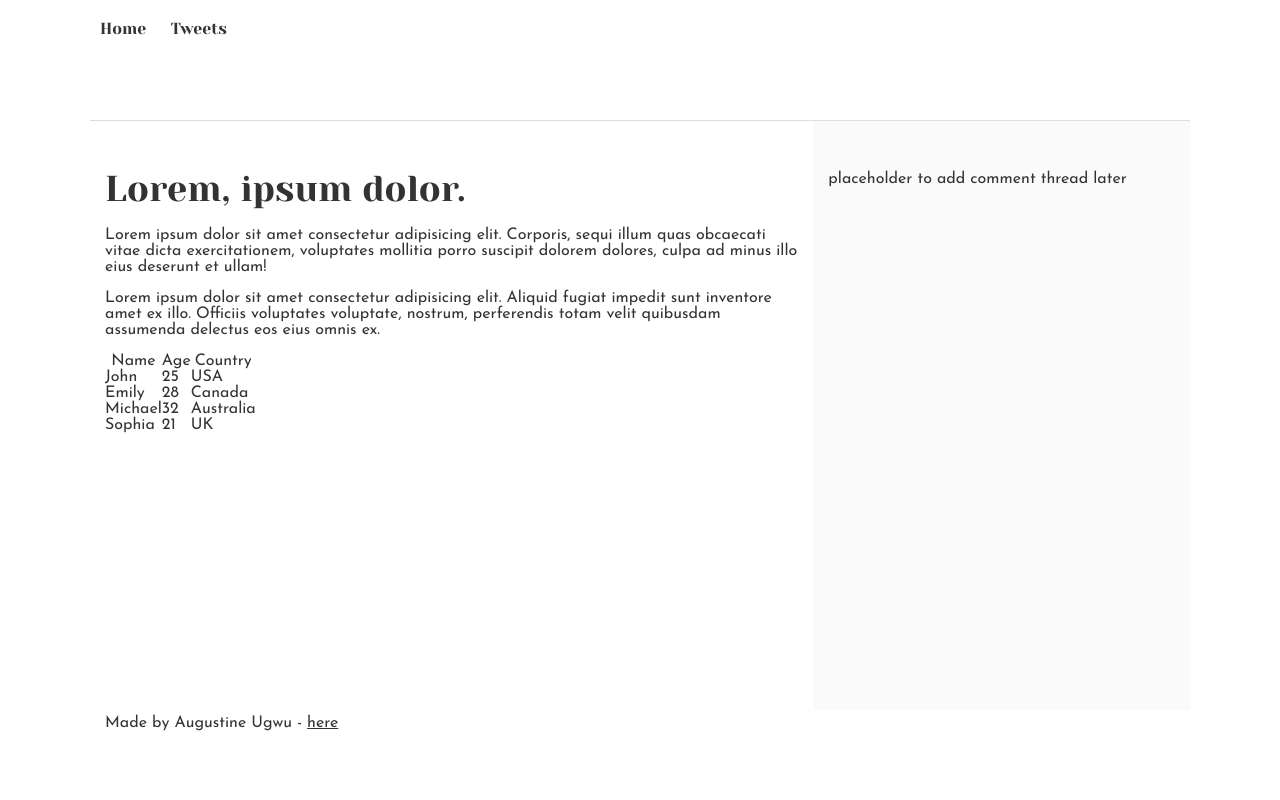
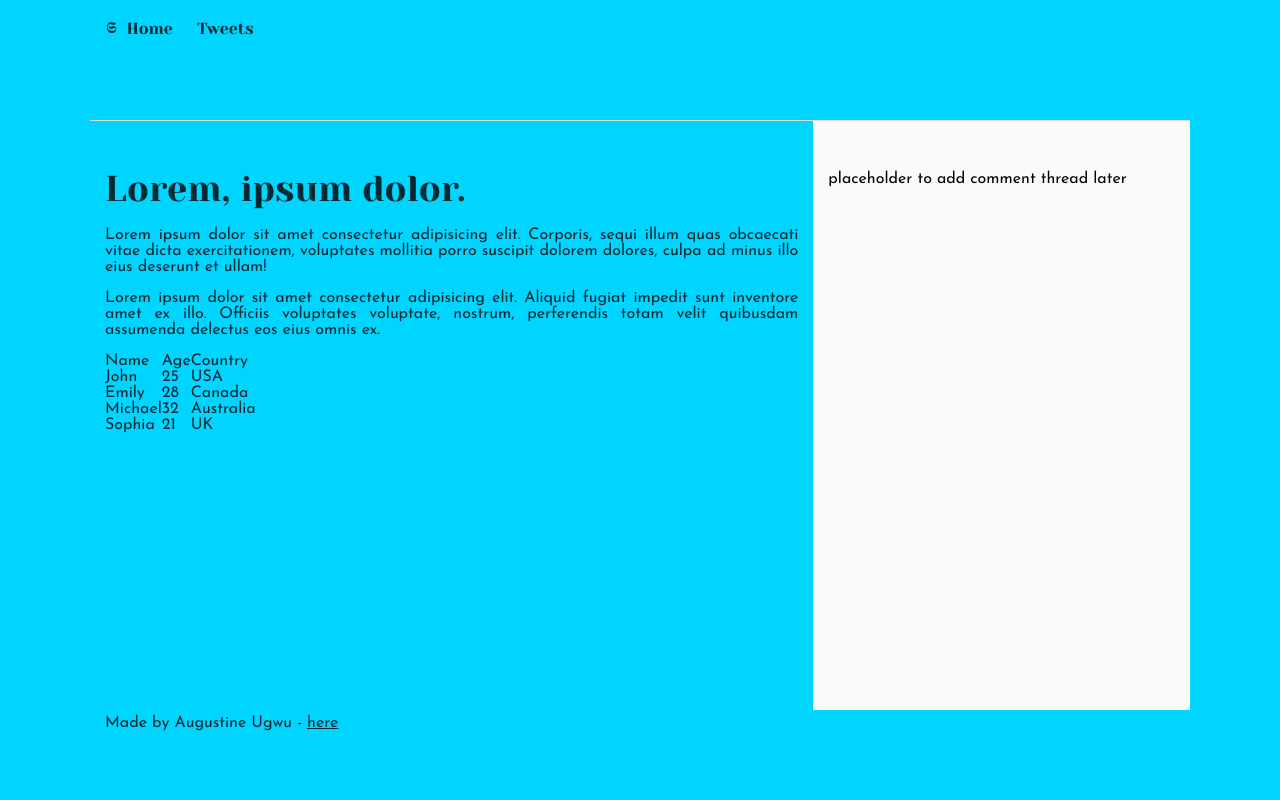
Before and after one commit to augustine-ugwu/My_First_Portfolio, a plain HTML site: page css_basic/index.html in a window 1280 px wide. Drawn offline with Linux system fonts and the light colour scheme.

Commit message:
3. Some more styling

```diff
--- a/css_basic/index.html
+++ b/css_basic/index.html
@@ -9,10 +9,13 @@
   </head>
   <body class="works_on_smartphone">
     <header>
-      <ul>
-        <li><a href="index.html">Home</a></li>
-        <li><a href="tweets.html">Tweets</a></li>
-      </ul>
+      <div class="logo">&#120190;</div>
+      <div>
+        <ul>
+          <li><a href="index.html">Home</a></li>
+          <li><a href="tweets.html">Tweets</a></li>
+        </ul>
+      </div>
     </header>
     <main>
       <article>
--- a/css_basic/styles.css
+++ b/css_basic/styles.css
@@ -1,6 +1,7 @@
 body {
   display: flex;
   flex-direction: column;
+  background-color: #00d5ff;
 }
 
 main {
@@ -12,9 +13,16 @@ main {
 article {
   flex: 2;
   overflow-y: auto;
+  text-align: justify;
 }
 
 aside {
   flex: 1;
   overflow-y: auto;
+  color: black;
 }
+
+header {
+  display: flex;
+  padding-left: 1em;
+}
```
Also changed, not shown: css_basic/tweets.html (+7 -4 lines).
